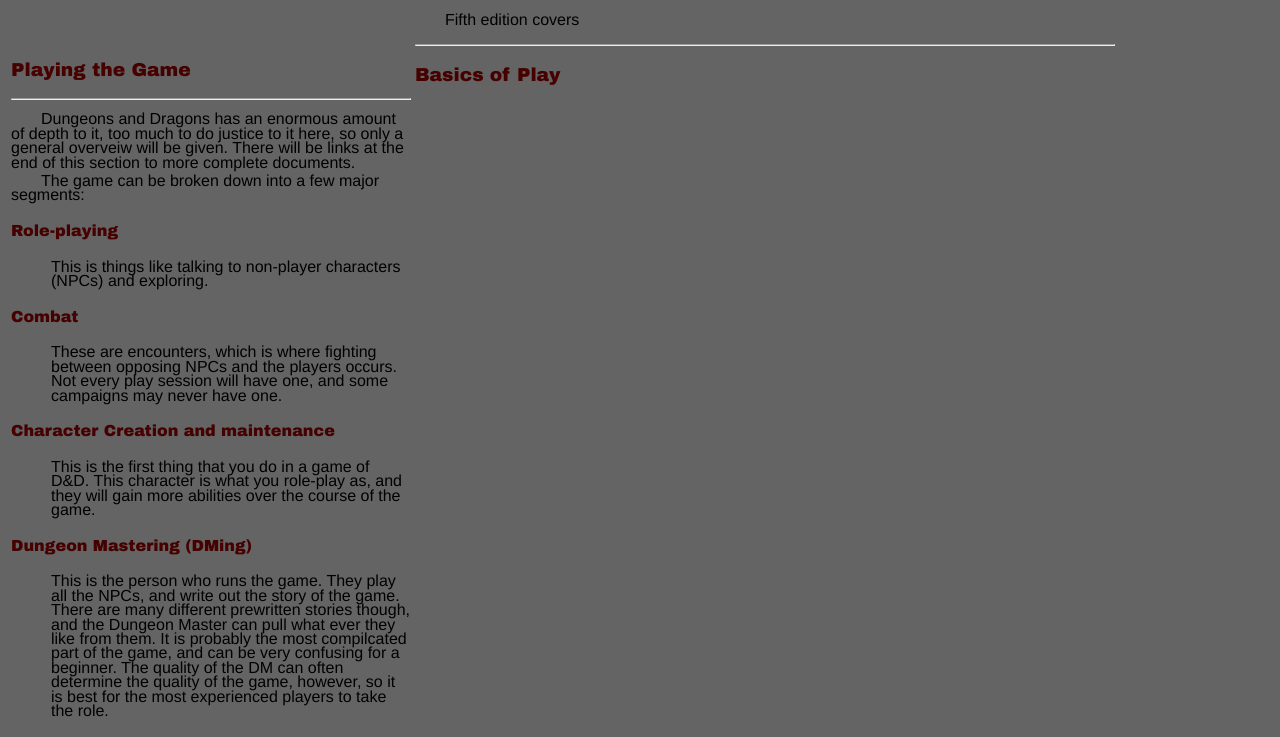
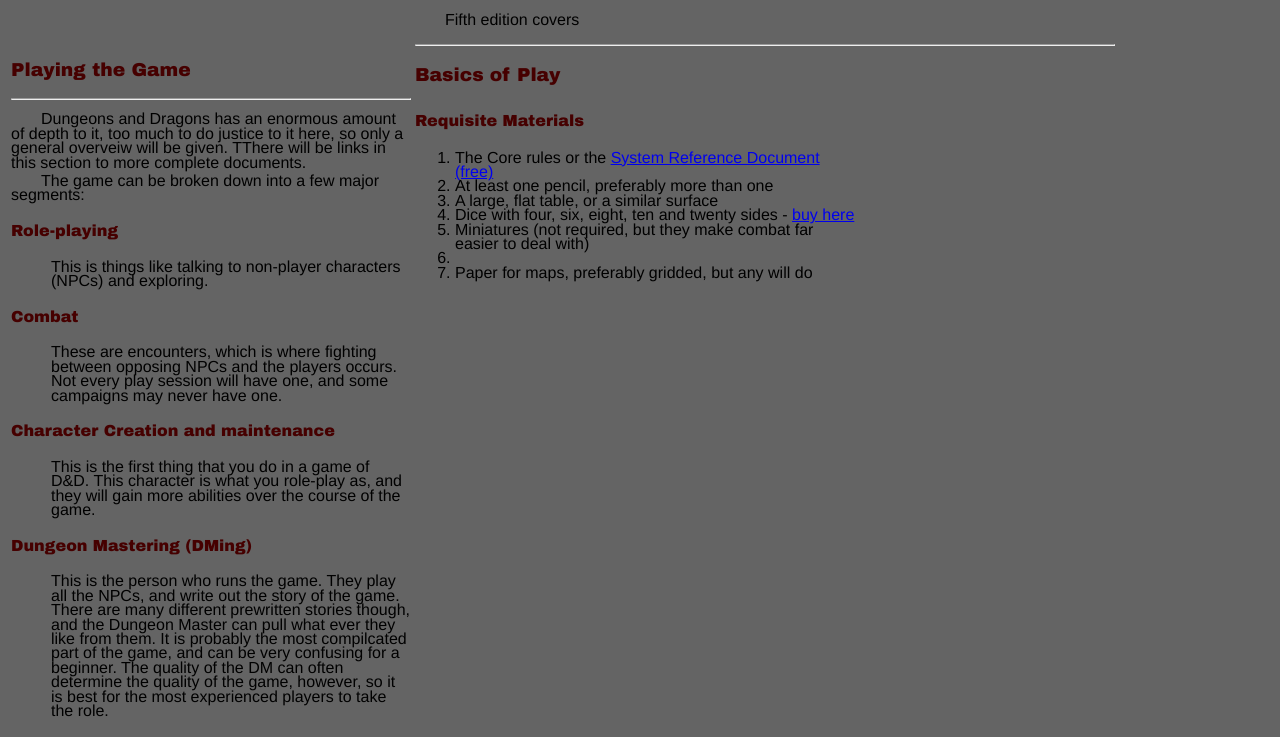
Before and after one commit to Ezra-Fenwick/Web-Design-Final, a plain HTML site: page index.html in a window 1280 px wide. Shown: the part 1430-2167 px from the top of the page. Drawn offline with Linux system fonts and the light colour scheme.

Commit message:
Update index.html

```diff
--- a/index.html
+++ b/index.html
@@ -40,7 +40,15 @@
 			<th align="left"><h3>Basics of Play</h3></th>
 		</tr>
 		<tr>
-			<td><p>Dungeons and Dragons has an enormous amount of depth to it, too much to do justice to it here, so only a general overveiw will be given. There will be links at the end of this section to more complete documents.</p></td>
+			<td><p>Dungeons and Dragons has an enormous amount of depth to it, too much to do justice to it here, so only a general overveiw will be given. TThere will be links in this section to more complete documents.</p></td>
+			<td rowspan="2"><h4>Requisite Materials</h4><p>
+				<ol>
+					<li>The Core rules or the <a href="http://www.d20srd.org/index.htm">System Reference Document (free)</a></li>
+					<li>At least one pencil, preferably more than one</li>
+					<li>A large, flat table, or a similar surface</li>
+					<li>Dice with four, six, eight, ten and twenty sides - <a href="https://www.dicegamedepot.com/polyhedral-dice-sets/">buy here</a>
+					<li>Miniatures (not required, but they make combat far easier to deal with)<li>
+					<li>Paper for maps, preferably gridded, but any will do</li>
 		</tr>
 		<tr>
 			<td><p>The game can be broken down into a few major segments:
@@ -54,7 +62,7 @@
 					<dt><h4>Dungeon Mastering (DMing)</h4></dt>
 					<dd>This is the person who runs the game. They play all the NPCs, and write out the story of the game. There are many different prewritten stories though, and the Dungeon Master can pull what ever they like from them. It is probably the most compilcated part of the game, and can be very confusing for a beginner. The quality of the DM can often determine the quality of the game, however, so it is best for the most experienced players to take the role.</dd>
 				</dl>
-			</td>
+			</p></td>
 		</tr>
 	</table>
 
```
